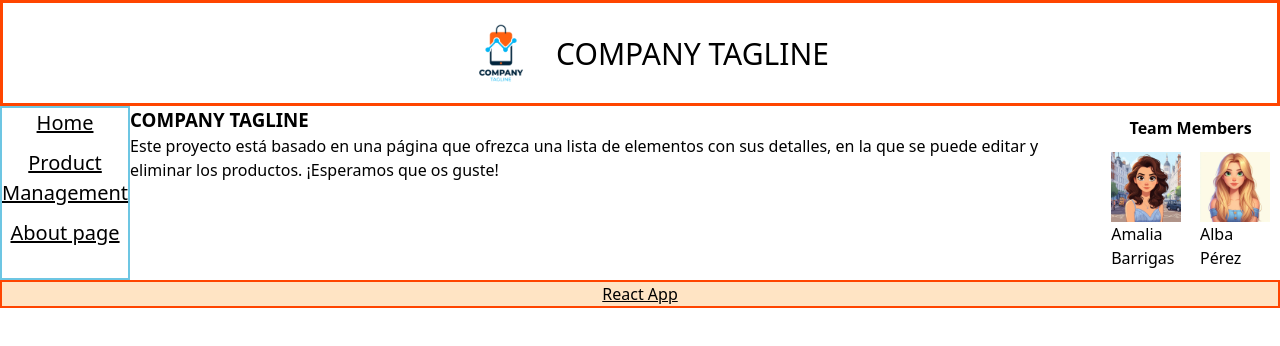
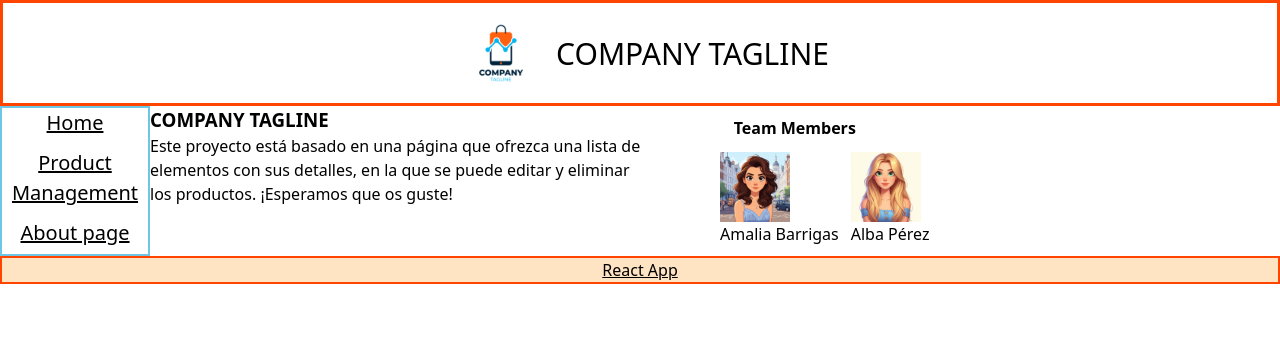
Before and after one commit to AmaliaBM/react-app, a React (Vite) app: page /about in a window 1280 px wide. Shown: the top 346 px of the page. Built offline with nearby package versions, Linux system fonts and the light colour scheme.

Commit message:
ultimos det

```diff
--- a/src/pages/AboutPage.css
+++ b/src/pages/AboutPage.css
@@ -10,10 +10,15 @@
     padding: 10px;
     gap: 12px;
 }
-
+.container-info{
+    display: flex;
+    flex-direction: column;
+    max-width: 500px;
+}
 .members {
     display: flex;
     gap: 12px;
+    margin-left: 60px;
 }
 
 .member-image{
--- a/src/pages/AboutPage.jsx
+++ b/src/pages/AboutPage.jsx
@@ -4,7 +4,7 @@ import "./AboutPage.css";
 function AboutPage() {
   return (
     <div className="container">
-      <div>
+      <div className="container-info">
         <h3>COMPANY TAGLINE</h3>
         <p>
           Este proyecto está basado en una página que ofrezca una lista de
```
